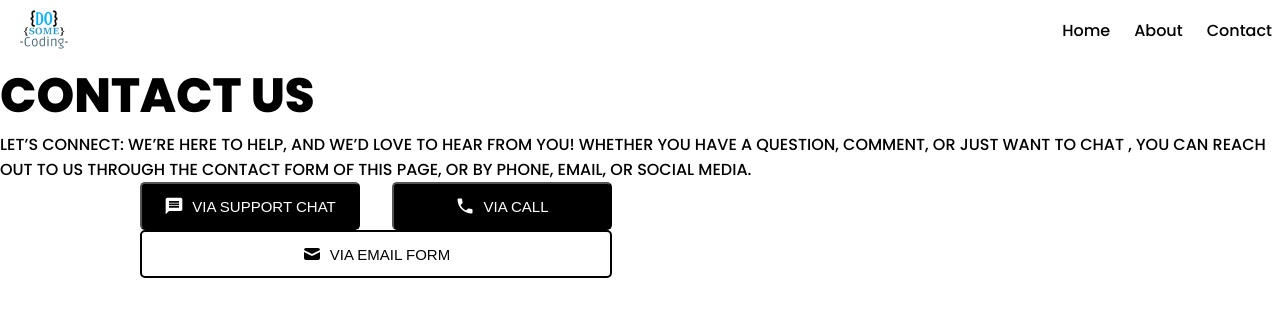
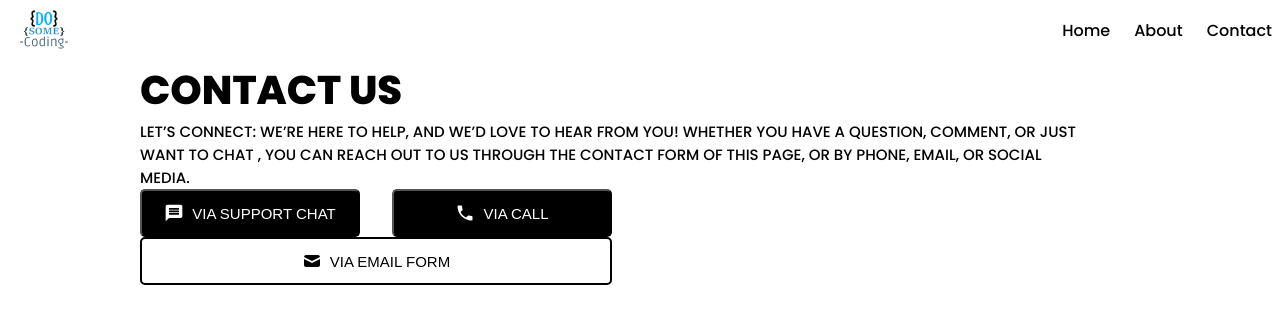
Before and after one commit to decifur/React-Mini-Projects, a React (Vite) app in the folder contact-us-page/: page / in a window 1280 px wide. Shown: the top 324 px of the page. Built offline with nearby package versions, Linux system fonts and the light colour scheme; a web font is replaced by a local one.

Commit message:
updated contact header

```diff
--- a/contact-us-page/src/components/ContactHeader/ContactHeader.module.css
+++ b/contact-us-page/src/components/ContactHeader/ContactHeader.module.css
@@ -1,7 +1,13 @@
+.contact_section{
+    max-width: 1000px;
+    margin: 0 auto;
+}
 .contact_section h1{
-    font-size: 48px;
+    font-size: 40px;
     font-weight: 800;
 }
 .contact_section p{
     font-weight: 500;
+    font-size: 15px;
+    width: 95%;
 }
```
